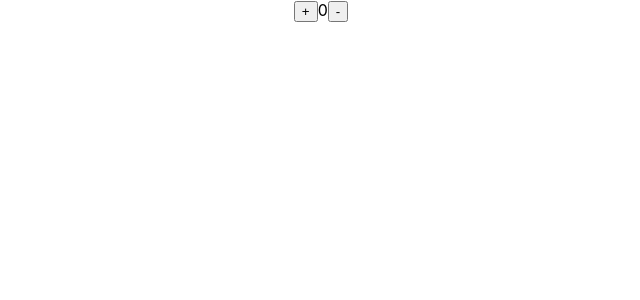
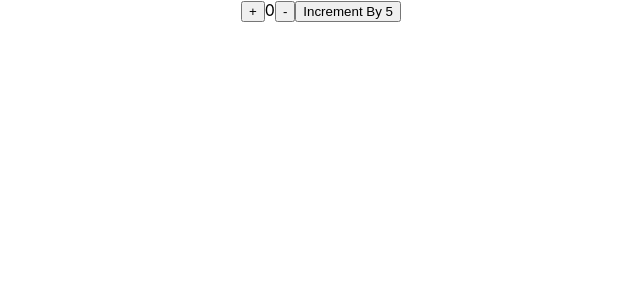
Before and after one commit to mdr-uma/react-redux-toolkit, a React (Create React App) app: page / in a window 1280 px wide. Shown: the top 300 px of the page, without its empty margins (319-959 px from the left). Built offline with nearby package versions, Linux system fonts and the light colour scheme.

Commit message:
add increment by 5 button

```diff
--- a/src/features/counter/Counter.js
+++ b/src/features/counter/Counter.js
@@ -22,6 +22,12 @@ export function Counter() {
         >
           -
         </button>
+        <button
+          aria-label="Increment value"
+          onClick={() => dispatch(incrementByAmount(5))}
+        >
+          Increment By 5
+        </button>
       </div>
     </div>
   )
```
